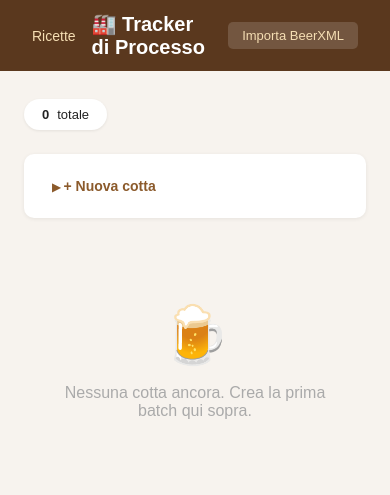
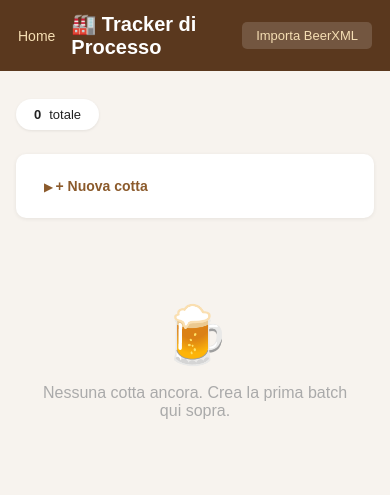
Before and after one commit to smaranghi-spec/Gestionale-Birra, a FastAPI app: page /cotte in a window 390 px wide. Shown: the top 495 px of the page. Run offline with FastAPI, Linux system fonts and the light colour scheme.

Commit message:
Update cotte.html

```diff
--- a/templates/cotte.html
+++ b/templates/cotte.html
@@ -13,7 +13,6 @@
 
         .container { max-width: 1100px; margin: 28px auto; padding: 0 24px; }
 
-        /* Stats bar */
         .stats-bar { display: flex; gap: 12px; margin-bottom: 24px; flex-wrap: wrap; }
         .stat-pill {
             background: white; border-radius: 20px; padding: 8px 18px;
@@ -22,7 +21,6 @@
         }
         .stat-pill .dot { width: 10px; height: 10px; border-radius: 50%; }
 
-        /* New batch form */
         .card { background: white; border-radius: 10px; padding: 24px 28px; margin-bottom: 24px; box-shadow: 0 1px 4px rgba(0,0,0,0.07); }
         h2 { color: #5a381e; margin-top: 0; }
 
@@ -36,7 +34,6 @@
         .btn { background: #8b5a2b; color: white; border: none; padding: 9px 20px; border-radius: 6px; cursor: pointer; font-size: 14px; font-weight: bold; white-space: nowrap; }
         .btn:hover { background: #6f451f; }
 
-        /* Cotte grid */
         .cotte-grid { display: grid; grid-template-columns: repeat(auto-fill, minmax(320px, 1fr)); gap: 16px; }
 
         .cotta-card {
@@ -49,15 +46,15 @@
         }
         .cotta-card:hover { box-shadow: 0 4px 12px rgba(0,0,0,0.12); transform: translateY(-1px); }
 
-        .cotta-card.stato-pianificata  { border-left-color: #adb5bd; }
-        .cotta-card.stato-brewday      { border-left-color: #fd7e14; }
-        .cotta-card.stato-fermentazione{ border-left-color: #20c997; }
-        .cotta-card.stato-secondaria   { border-left-color: #0dcaf0; }
-        .cotta-card.stato-condizionamento{ border-left-color: #6610f2; }
-        .cotta-card.stato-imbottigliamento{ border-left-color: #0d6efd; }
-        .cotta-card.stato-maturazione  { border-left-color: #6f42c1; }
-        .cotta-card.stato-pronta       { border-left-color: #198754; }
-        .cotta-card.stato-archiviata   { border-left-color: #6c757d; }
+        .cotta-card.stato-pianificata { border-left-color: #adb5bd; }
+        .cotta-card.stato-brewday { border-left-color: #fd7e14; }
+        .cotta-card.stato-fermentazione { border-left-color: #20c997; }
+        .cotta-card.stato-secondaria { border-left-color: #0dcaf0; }
+        .cotta-card.stato-condizionamento { border-left-color: #6610f2; }
+        .cotta-card.stato-imbottigliamento { border-left-color: #0d6efd; }
+        .cotta-card.stato-maturazione { border-left-color: #6f42c1; }
+        .cotta-card.stato-pronta { border-left-color: #198754; }
+        .cotta-card.stato-archiviata { border-left-color: #6c757d; }
 
         .cotta-header { display: flex; justify-content: space-between; align-items: flex-start; margin-bottom: 8px; }
         .cotta-nome { font-size: 16px; font-weight: bold; color: #5a381e; }
@@ -67,15 +64,15 @@
             display: inline-block; padding: 3px 10px; border-radius: 12px;
             font-size: 11px; font-weight: bold; text-transform: uppercase; letter-spacing: 0.5px;
         }
-        .badge-pianificata  { background: #e9ecef; color: #495057; }
-        .badge-brewday      { background: #fff3cd; color: #856404; }
-        .badge-fermentazione{ background: #d1f2eb; color: #0e6251; }
-        .badge-secondaria   { background: #d0f5f5; color: #0e6655; }
-        .badge-condizionamento{ background: #e8d5f5; color: #4a148c; }
-        .badge-imbottigliamento{ background: #cfe2ff; color: #084298; }
-        .badge-maturazione  { background: #e8daff; color: #3d1a78; }
-        .badge-pronta       { background: #d1e7dd; color: #0a3622; }
-        .badge-archiviata   { background: #f8f9fa; color: #6c757d; }
+        .badge-pianificata { background: #e9ecef; color: #495057; }
+        .badge-brewday { background: #fff3cd; color: #856404; }
+        .badge-fermentazione { background: #d1f2eb; color: #0e6251; }
+        .badge-secondaria { background: #d0f5f5; color: #0e6655; }
+        .badge-condizionamento { background: #e8d5f5; color: #4a148c; }
+        .badge-imbottigliamento { background: #cfe2ff; color: #084298; }
+        .badge-maturazione { background: #e8daff; color: #3d1a78; }
+        .badge-pronta { background: #d1e7dd; color: #0a3622; }
+        .badge-archiviata { background: #f8f9fa; color: #6c757d; }
 
         .cotta-meta { font-size: 12px; color: #666; margin-top: 6px; display: flex; gap: 12px; flex-wrap: wrap; }
         .cotta-meta span { display: flex; align-items: center; gap: 4px; }
@@ -92,26 +89,29 @@
         details summary::-webkit-details-marker { display: none; }
         details summary::before { content: '▶ '; font-size: 11px; }
         details[open] summary::before { content: '▼ '; }
+
+        @media (max-width: 768px) {
+            .topbar { padding: 12px 18px; }
+            .container { padding: 0 16px; }
+            .cotte-grid { grid-template-columns: 1fr; }
+        }
     </style>
 </head>
 <body>
 
 <div class="topbar">
-    <a href="/ricette/html">Ricette</a>
+    <a href="/">Home</a>
     <h1>🏭 Tracker di Processo</h1>
     <a href="/importa/beerxml" style="background:rgba(255,255,255,0.15);padding:6px 14px;border-radius:5px;font-size:13px;">Importa BeerXML</a>
 </div>
 
 <div class="container">
 
-    <!-- Statistiche rapide -->
     <div class="stats-bar">
         {% for stato in stati %}
         {% if contatori[stato] > 0 %}
         <div class="stat-pill">
-            <div class="dot" style="background: var(--c-{{ stato }}, #ccc);
-                {% if stato == 'brewday' %}background:#fd7e14{% elif stato == 'fermentazione' %}background:#20c997{% elif stato == 'secondaria' %}background:#0dcaf0{% elif stato == 'pronta' %}background:#198754{% elif stato == 'archiviata' %}background:#6c757d{% elif stato == 'imbottigliamento' %}background:#0d6efd{% elif stato == 'maturazione' %}background:#6f42c1{% elif stato == 'condizionamento' %}background:#6610f2{% else %}background:#adb5bd{% endif %}
-            "></div>
+            <div class="dot" style="{% if stato == 'brewday' %}background:#fd7e14{% elif stato == 'fermentazione' %}background:#20c997{% elif stato == 'secondaria' %}background:#0dcaf0{% elif stato == 'pronta' %}background:#198754{% elif stato == 'archiviata' %}background:#6c757d{% elif stato == 'imbottigliamento' %}background:#0d6efd{% elif stato == 'maturazione' %}background:#6f42c1{% elif stato == 'condizionamento' %}background:#6610f2{% else %}background:#adb5bd{% endif %};"></div>
             <strong>{{ contatori[stato] }}</strong> {{ fasi_label[stato] }}
         </div>
         {% endif %}
@@ -119,7 +119,6 @@
         <div class="stat-pill"><strong>{{ cotte|length }}</strong> totale</div>
     </div>
 
-    <!-- Nuova cotta -->
     <div class="card">
         <details>
             <summary>+ Nuova cotta</summary>
@@ -158,7 +157,6 @@
         </details>
     </div>
 
-    <!-- Lista cotte -->
     {% if cotte %}
     <div class="cotte-grid">
         {% for c in cotte %}
@@ -177,7 +175,7 @@
                 {% if c.fermentatore %}<span>🧪 {{ c.fermentatore }}</span>{% endif %}
             </div>
 
-            {% if c.og_reale or c.fg_reale or c.abv_reale %}
+            {% if c.og_reale or c.fg_reale or c.abv_reale or c.volume_imbottigliato %}
             <div class="cotta-stats">
                 {% if c.og_reale %}
                 <div class="mini-stat">
```
